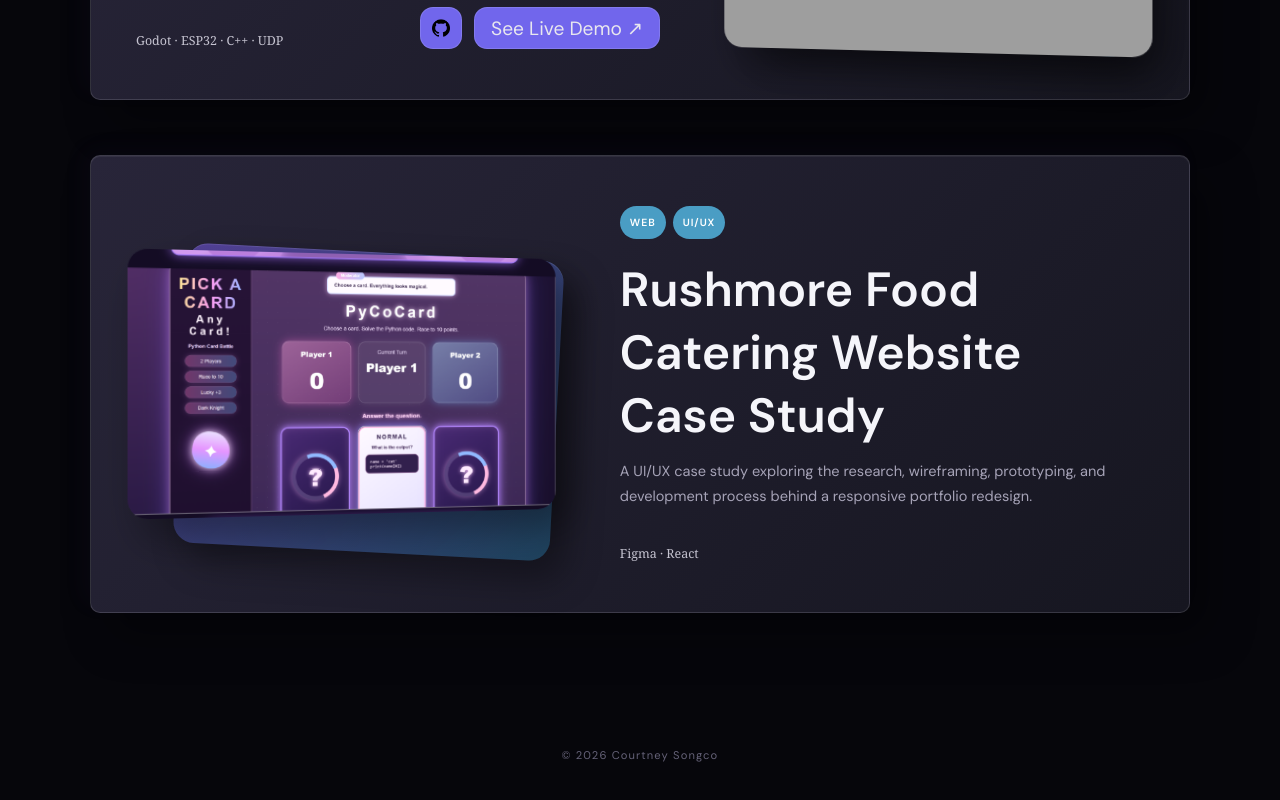
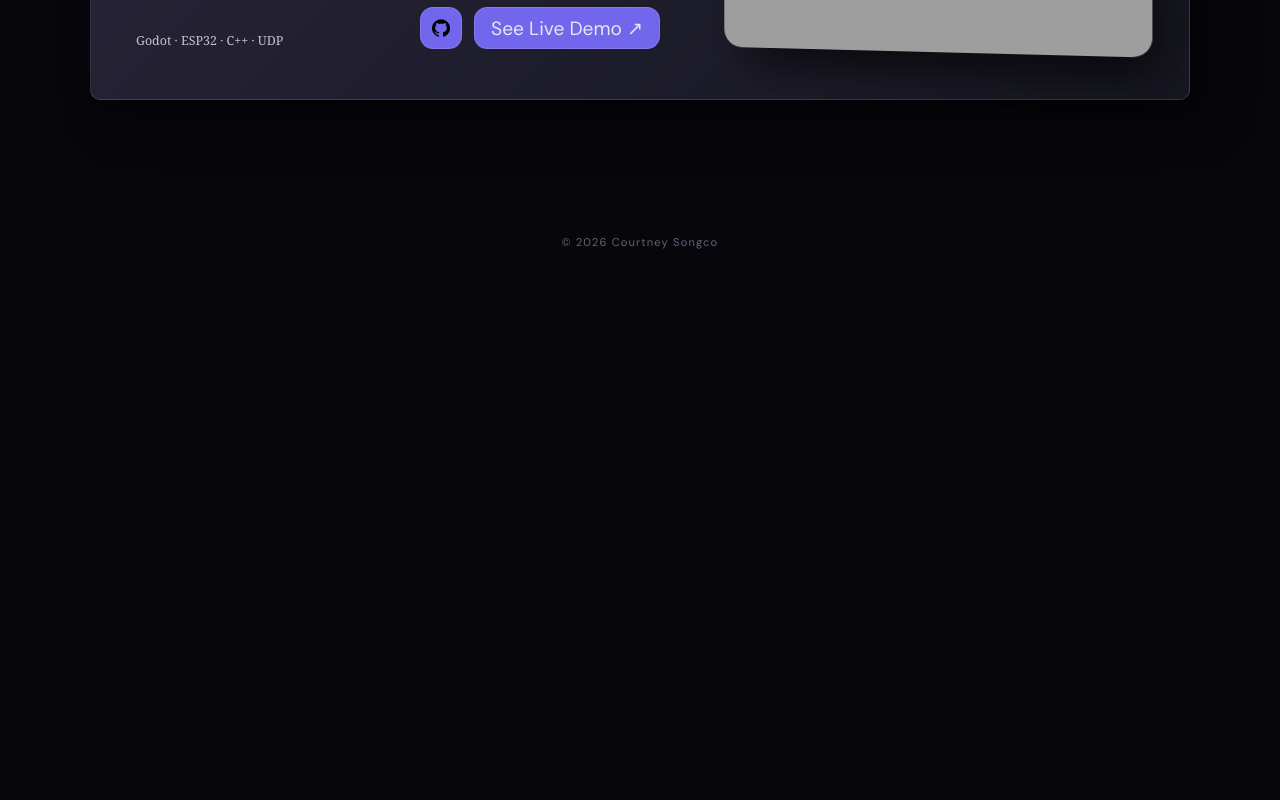
Before and after one commit to csongco13/design-portfolio, a React (Vite) app: page / in a window 1280 px wide. Shown: the part 4390-5190 px from the top of the page. After the commit the page ends 4679 px from the top, so only its background shows below. Built offline with nearby package versions, Linux system fonts and the light colour scheme; grey boxes are pictures that could not be loaded.

Commit message:
Update projects

```diff
--- a/src/App.jsx
+++ b/src/App.jsx
@@ -65,17 +65,6 @@ const projects = [
     live: "https://drive.google.com/drive/u/2/folders/18aF3xZQ2vkpVuV6g5rUQA8jSoTXWzKOQ",
   },
 
-  {
-    id: 5,
-    title: "Rushmore Food Catering Website Case Study",
-    categories: ["Web", "UI/UX"],
-    description:
-      "A UI/UX case study exploring the research, wireframing, prototyping, and development process behind a responsive portfolio redesign.",
-    image: "/images/casestudy.png",
-    tech: ["Figma", "React"],
-    github: "",
-    live: "",
-  },
 ];
 
 function App() {
```
